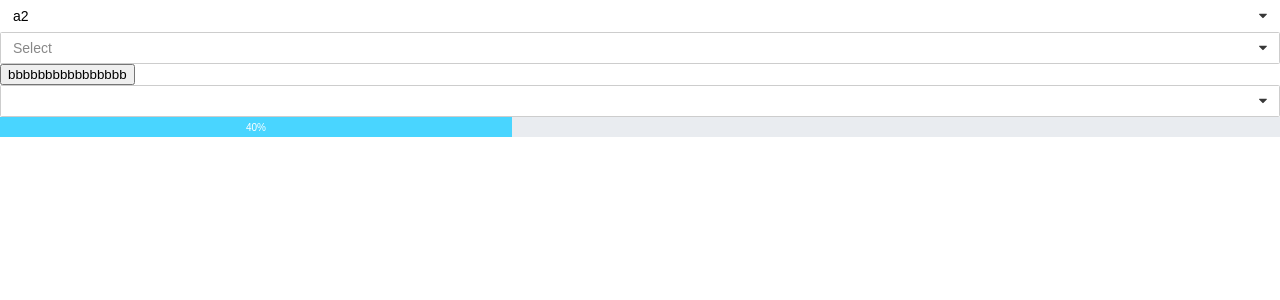
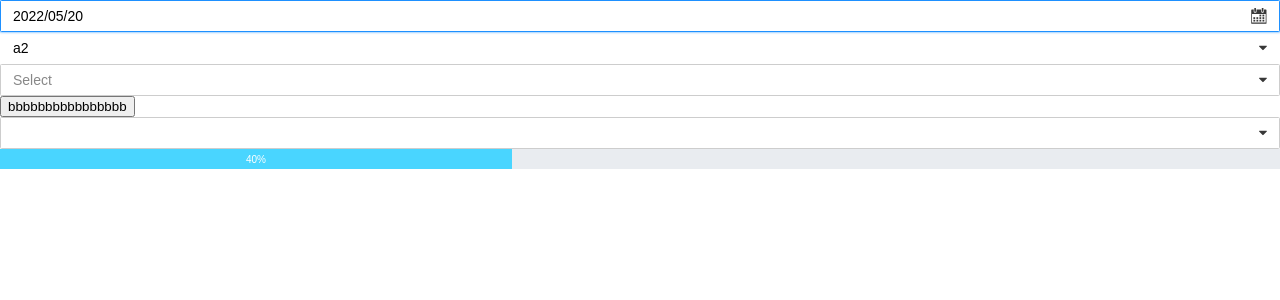
Before and after one commit to hoangly94/sezy-design, a React app: page / in a window 1280 px wide. Shown: the top 300 px of the page. Built offline with nearby package versions, Linux system fonts and the light colour scheme.

Commit message:
datepicker fix defaut date

```diff
--- a/components/datepicker/index.tsx
+++ b/components/datepicker/index.tsx
@@ -1,4 +1,4 @@
-import React, { useState } from 'react'
+import React, { useEffect, useState } from 'react'
 import Classnames from 'classnames'
 import styles from './_styles.module.css'
 import { useClickOutside } from '../../hooks'
@@ -59,11 +59,15 @@ const Datepicker = ({
   } = useClickOutside({ exludeChildren: true });
   const [currentDate, setCurrentDate] = useState(defaultDate[1]);
   // const [currentDate, setCurrentDate] = useState(moment('2022/05/05'));
-  const [selectedDates, setSelectedDates] = useState([moment(), moment()]);
+  const [selectedDates, setSelectedDates] = useState(defaultDate);
   const [isShownMonthYearPicker, setShownMonthYearPicker] = useState<TMonthYearPicker>(null);
   const [currentYearPicker, setCurrentYearPicker] = useState(defaultDate[1]);
 
   const inputRef: any = React.useRef(null);
+
+  useEffect(() => {
+    inputRef.current.value = currentDate.format(dateFormat)
+  }, [])
 
   const tableColumns = labelMap?.weekDays?.map((label, index) => ({
     index: 'd' + index,
@@ -106,9 +110,9 @@ const Datepicker = ({
         isClearable={true}
         onClick={() => setClickOutside(false)}
         onChange={e => {
-          if(!e.value.length){
+          if (!e.value.length) {
             const defaultDates = [moment(), moment()];
-            setSelectedDates(defaultDates);
+            setSelectedDates(defaultDates as any);
             onChange && onChange({});
           }
         }}
--- a/components/select/index.tsx
+++ b/components/select/index.tsx
@@ -119,7 +119,7 @@ const Select = ({
 
   const setDefaultValue = () => {
     options.forEach((option) => {
-      option.props.active &&  setDefaultInput(option.props.value, '' + (option.props.label || option.props.children));
+      option.props.active && setDefaultInput(option.props.value, '' + (option.props.label || option.props.children));
     })
   }
 
--- a/components/table/_styles.module.css
+++ b/components/table/_styles.module.css
@@ -6,7 +6,7 @@
 
 .sezy-table {
   & {
-    table-layout: auto;
+    table-layout: fixed;
     width: 100%;
     border-collapse: collapse;
     box-sizing: border-box;
--- a/package.json
+++ b/package.json
@@ -1,6 +1,6 @@
 {
   "name": "sezy-design",
-  "version": "1.6.62",
+  "version": "1.6.63",
   "description": "Super Easy React Design",
   "main": "src/index.ts",
   "repository": {
--- a/src/index.tsx
+++ b/src/index.tsx
@@ -4,6 +4,7 @@ import "../css/variables.css";
 
 import React from "react";
 import ReactDOM from "react-dom";
+import moment from 'moment'
 // import Button from '../components/button'
 import List from '../components/list'
 import Dropdown from '../components/dropdown'
@@ -96,11 +97,15 @@ const App = (): React.ReactElement => {
 
   return (
     <>
+
+      <Datepicker
+        defaultDate={[moment('2022-05-18T10:50:19+07:00'), moment('2022-05-20T10:50:19+07:00')]}
+      />
       <Select placeholder='Select' type='nude'>
-        <Option value='111111' label='aaaaaaaa'>a1</Option>
-        <Option value='222222' active>a2</Option>
-        <Option value='3333333'>a3</Option>
-        <Option value='44444444444'>a4</Option>
+        <Option value='111111' label='aaaaaaaa' active={false}>a1</Option>
+        <Option value='222222' active={true}>a2</Option>
+        <Option value='3333333' active={false}>a3</Option>
+        <Option value='44444444444' active={false}>a4</Option>
       </Select>
 
       <Select placeholder='Select' isSearchable={true} isMulti={true} >
@@ -176,7 +181,7 @@ const App = (): React.ReactElement => {
         <div style={{ width: '400px', height: '100%', 'background': 'white' }}>aaaaaa</div>
       </Drawer>
       <Timepicker />
-      <Progress value={40}/>
+      <Progress value={40} />
     </>
   )
 }
```
